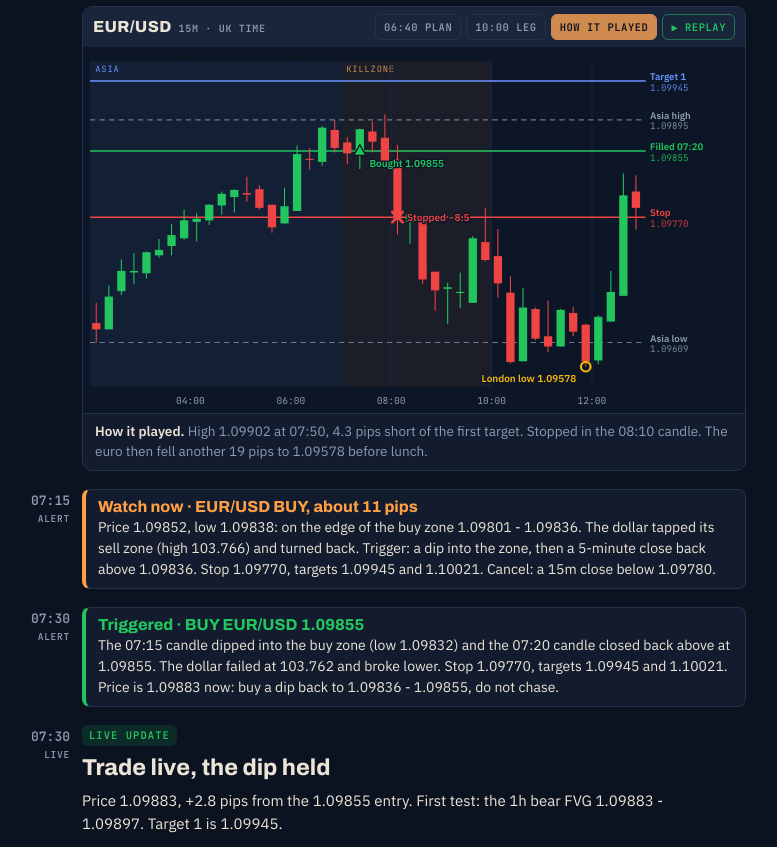
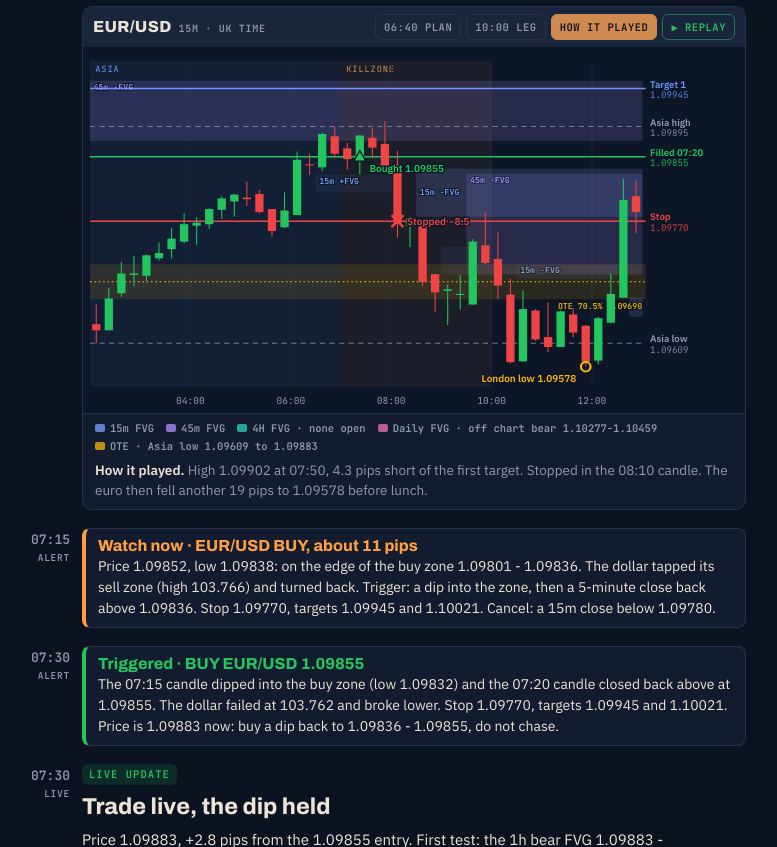
Before and after one commit to fadicalfads/meridian-feed, a plain HTML site: page site/meridian1/index.html in a window 1280 px wide. Shown: the part 933-1780 px from the top of the page, without its empty margins (258-1035 px from the left). Drawn offline with Linux system fonts and the light colour scheme.

Commit message:
Chart: 15m/45m/4H/daily FVG boxes and OTE band
Co-Authored-By: Claude Opus 5.5 <noreply@anthropic.com>
Claude-Session: https://claude.ai/code/session_01XSYc6e6PnoJgHy1Bxcy9zX

```diff
--- a/site/meridian1/index.html
+++ b/site/meridian1/index.html
@@ -213,6 +213,11 @@ footer{margin-top:22px;font-size:12px;gap:4px}
 }
 .tk-head b,.lvsw button{white-space:nowrap}
 @media (max-width:520px){ .time small{display:none} .tk-head b i{display:none} .lvsw button{padding:7px 7px} }
+
+.pdk{display:flex;flex-wrap:wrap;gap:4px 12px;padding:7px 12px 0;border-top:1px solid var(--line);font:600 10.5px var(--mono);color:var(--mute)}
+.pdk span{display:inline-flex;align-items:center;gap:5px}
+.pdk i{width:10px;height:8px;border-radius:2px;background:var(--k);opacity:.75}
+.scap{border-top:0}
 </style>
 </head>
 <body>
@@ -268,6 +273,8 @@ function draw(upto, a, b){
   let lo = Math.min(...vis.map(x => x[3]), ...levels.map(l => l.p));
   let hi = Math.max(...vis.map(x => x[2]), ...levels.map(l => l.p));
   (V.path||[]).forEach(p => { lo = Math.min(lo, p[1]); hi = Math.max(hi, p[1]); });
+  (D.arrays||[]).forEach(g => { if(!(g.from && end < idx(g.from))){ lo = Math.min(lo, g.lo); hi = Math.max(hi, g.hi); } });
+  if(D.ote){ lo = Math.min(lo, D.ote.lo); hi = Math.max(hi, D.ote.hi); }
   const pad = (hi - lo) * .07; lo -= pad; hi += pad;
   const cw = (W - PL - PR) / (b - a + 1);
   const X = i => PL + (i - a + .5) * cw;
@@ -281,6 +288,19 @@ function draw(upto, a, b){
     if(t.endsWith(':00') && (+t.slice(0,2)) % (narrow ? 4 : 2) === 0 && X(i) - cw/2 > 22){
       s += `<line x1="${X(i)-cw/2}" x2="${X(i)-cw/2}" y1="${PT}" y2="${H-PB}" stroke="#1b2740"/>`
         +  `<text x="${X(i)-cw/2}" y="${H-10}" fill="${COL.mute}" font-size="11" text-anchor="middle" font-family="JetBrains Mono,monospace">${t}</text>`; } }
+  // PD arrays: FVG boxes by timeframe, from the candle that confirmed them until they were filled
+  const AC = {'15m':'#7aa2ff','45m':'#b08cff','4H':'#2dd4bf','Daily':'#f472b6'}, tags = [];
+  [...(D.arrays||[])].sort((p, q) => ({Daily:0,'4H':1,'45m':2,'15m':3})[p.tf] - ({Daily:0,'4H':1,'45m':2,'15m':3})[q.tf]).forEach(g => { if(g.from && end < idx(g.from)) return;
+    const i0 = g.from ? Math.max(idx(g.from), a) : a, stopAt = g.to && end >= idx(g.to) ? idx(g.to) : Math.min(end, b) + 1;
+    const i1 = Math.min(stopAt, b + 1); if(i1 <= i0) return; const c = AC[g.tf], x0 = X(i0) - cw/2, w = (i1 - i0) * cw;
+    s += `<rect x="${x0}" y="${Y(g.hi)}" width="${w}" height="${Math.max(Y(g.lo)-Y(g.hi),2)}" fill="${c}" opacity="${g.to && end >= idx(g.to) ? .07 : .16}" stroke="${c}" stroke-opacity=".45" stroke-width=".8"/>`
+      ; if(w > 34){ let ly = Y(g.hi) + 10; const lw = 62; for(let k = 0; k < 6 && tags.some(t => Math.abs(t.y - ly) < 10 && Math.abs(t.x - x0) < lw); k++) ly += 10;
+        tags.push({x: x0, y: ly}); s += `<text x="${x0+4}" y="${ly}" fill="${c}" font-size="9.5" font-weight="700" font-family="JetBrains Mono,monospace" paint-order="stroke" stroke="#0d1626" stroke-width="2.5">${g.tf} ${g.d==='bull'?'+':'−'}FVG</text>`; } });
+  // OTE band from the leg the desk measured
+  if(D.ote && !(D.ote.from && end < idx(D.ote.from))){ const o = D.ote, i0 = o.from ? Math.max(idx(o.from), a) : a, x0 = X(i0) - cw/2, x1 = W - PR + 4;
+    s += `<rect x="${x0}" y="${Y(o.hi)}" width="${x1-x0}" height="${Y(o.lo)-Y(o.hi)}" fill="${COL.gold}" opacity=".12"/>`
+      + `<line x1="${x0}" x2="${x1}" y1="${Y(o.mid)}" y2="${Y(o.mid)}" stroke="${COL.gold}" stroke-width="1.2" stroke-dasharray="2 3"/>`
+      + `<text x="${x1-4}" y="${Y(o.lo)+11}" text-anchor="end" fill="${COL.gold}" font-size="9.5" font-weight="700" font-family="JetBrains Mono,monospace" paint-order="stroke" stroke="#0d1626" stroke-width="2.5">OTE 70.5% ${o.mid.toFixed(5)}</text>`; }
   // levels, with labels nudged apart on the right
   const lab = levels.map(l => ({l, y: Y(l.p)})).sort((p, q) => p.y - q.y);
   for(let i = 1; i < lab.length; i++) if(lab[i].y - lab[i-1].y < 24) lab[i].y = lab[i-1].y + 24;
@@ -316,6 +336,10 @@ function draw(upto, a, b){
   if(upto == null) $('cap').innerHTML = V.cap;
 }
 
+function drawKey(){ const AC = {'15m':'#7aa2ff','45m':'#b08cff','4H':'#2dd4bf','Daily':'#f472b6'}; const k = $('pdk'); if(!k) return;
+  k.innerHTML = ['15m','45m','4H','Daily'].map(tf => { const n = (D.arrays||[]).filter(g => g.tf === tf).length;
+    return `<span style="--k:${AC[tf]}"><i></i>${tf} FVG${n ? '' : (D.off && D.off[tf] ? ' · off chart ' + D.off[tf] : ' · none open')}</span>`; }).join('')
+    + (D.ote ? `<span style="--k:#f5b70a"><i></i>OTE · ${D.ote.leg}</span>` : ''); }
 /* Replay: the full 15m picture as it stood at the first slot, then zoom in and print the session candle by candle. */
 function stop(){ if(timer){ clearInterval(timer); timer = null; } playing = false; const p = $('play'); if(p){ p.dataset.on = '0'; p.textContent = '▶ Replay'; } }
 function play(){
@@ -348,6 +372,7 @@ $('views').innerHTML = D.views.map((v,i)=>`<button data-v="${i}" aria-pressed="$
 $('views').addEventListener('click', e => { const b = e.target.closest('button'); if(!b) return; if(b.id === 'play') return play(); stop(); view = +b.dataset.v; syncViews(); draw(); });
 let rz; addEventListener('resize', () => { clearTimeout(rz); rz = setTimeout(() => { if(!playing) draw(); }, 150); });
 draw();
+drawKey();
 /* reading level */
 (function(){ const w = document.querySelector('.wrap'), bs = [...document.querySelectorAll('.lvsw button')]; if(!bs.length) return;
   function set(v){ w.dataset.lv = v; bs.forEach(b => b.setAttribute('aria-pressed', b.dataset.lv === v)); try{ localStorage.setItem('mlv', v); }catch(e){} }
```
Also changed, not shown: m1/2026-11-20.json (+1 -1 lines), m1/latest.json (+1 -1 lines), m2/2026-11-20.json (+1 -1 lines), m2/latest.json (+1 -1 lines), site/meridian2/index.html (+25 -0 lines).
